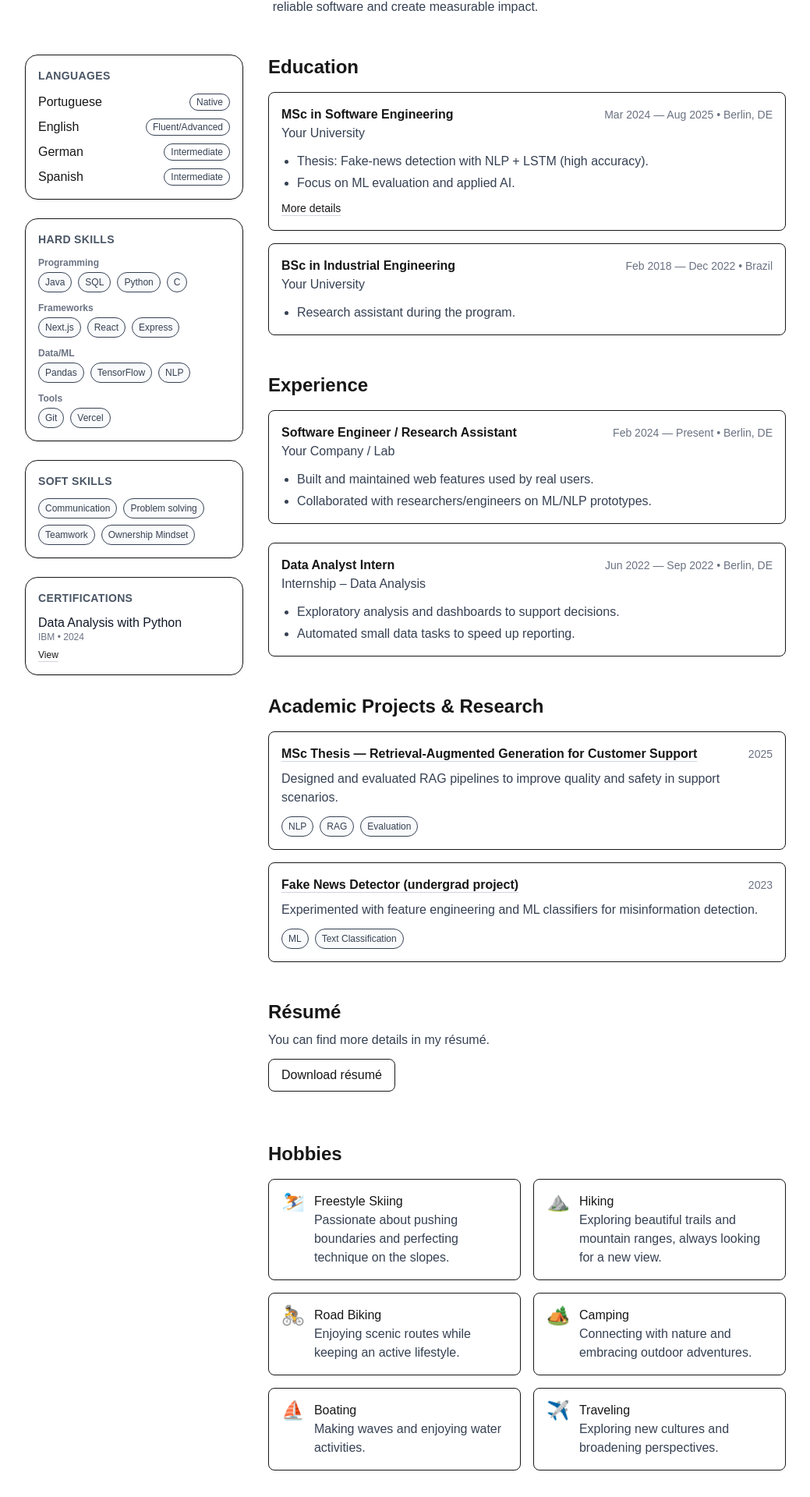
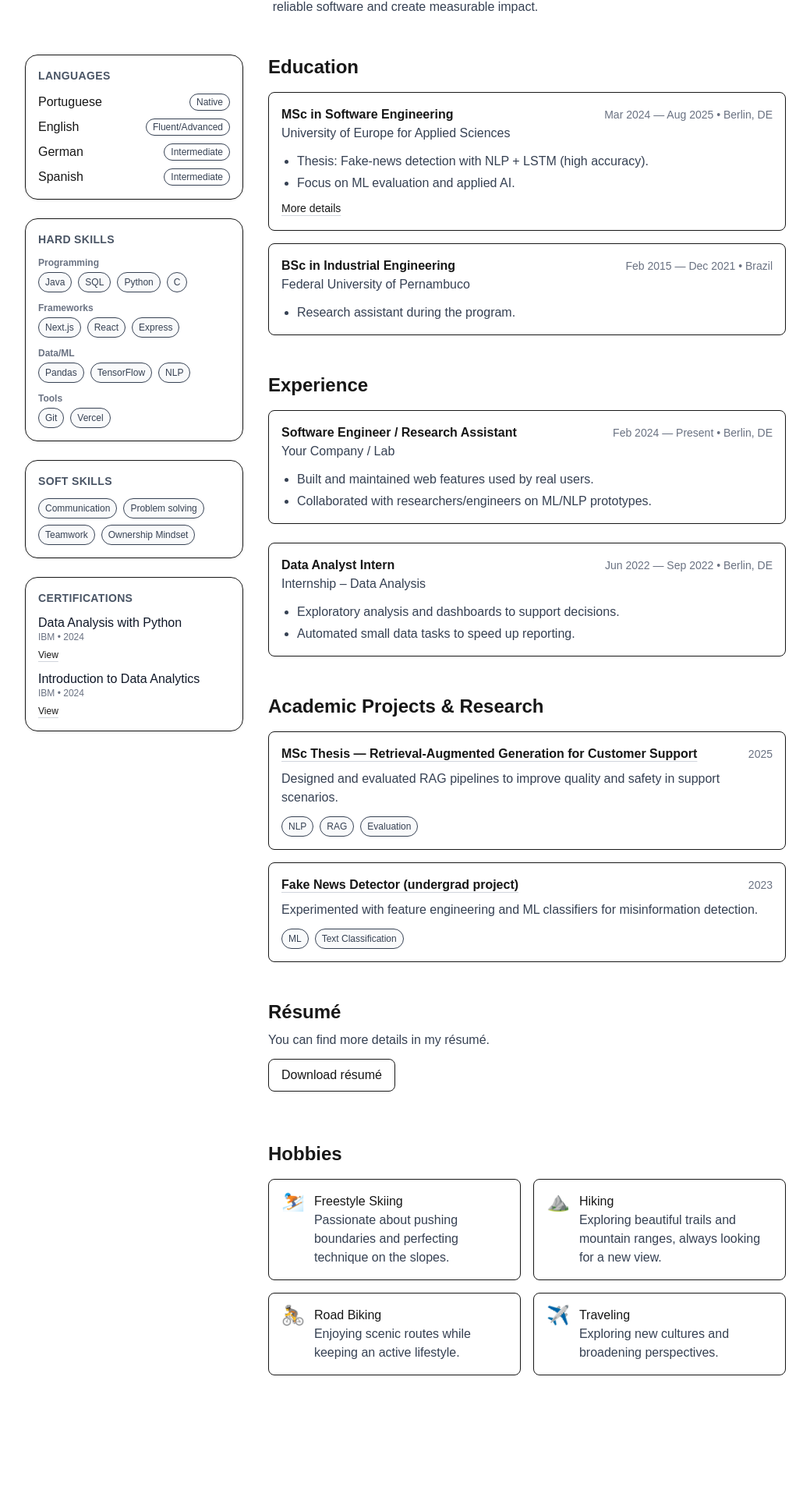
Before and after one commit to EdipoMarques/portfolio, a Next.js app: page /about in a window 1280 px wide. Shown: the part 305-2225 px from the top of the page at 78% size, without its empty margins (120-1159 px from the left). After the commit the page ends 2165 px from the top, so only its background shows below. Built offline with nearby package versions, Linux system fonts and the light colour scheme.

Commit message:
educationnews

```diff
--- a/app/data/education.ts
+++ b/app/data/education.ts
@@ -13,7 +13,7 @@ export type Education = {
 export const education: Education[] = [
   {
     id: "msc",
-    school: "Your University",
+    school: "University of Europe for Applied Sciences",
     degree: "MSc in Software Engineering",
     startISO: "2024-03-01",
     endISO: "2025-08-31",
@@ -26,10 +26,10 @@ export const education: Education[] = [
   },
   {
     id: "bsc",
-    school: "Your University",
+    school: "Federal University of Pernambuco",
     degree: "BSc in Industrial Engineering",
-    startISO: "2018-02-01",
-    endISO: "2022-12-01",
+    startISO: "2015-02-01",
+    endISO: "2021-12-01",
     location: "Brazil",
     highlights: [
       "Research assistant during the program.",
--- a/app/data/hobbies.ts
+++ b/app/data/hobbies.ts
@@ -30,20 +30,6 @@ export const hobbies: Hobby[] = [
     emoji: "🚴",
   },
   {
-    id: "camping",
-    name: "Camping",
-    description:
-      "Connecting with nature and embracing outdoor adventures.",
-    emoji: "🏕️",
-  },
-  {
-    id: "boating",
-    name: "Boating",
-    description:
-      "Making waves and enjoying water activities.",
-    emoji: "⛵",
-  },
-  {
     id: "traveling",
     name: "Traveling",
     description:
--- a/app/data/profile.ts
+++ b/app/data/profile.ts
@@ -49,5 +49,12 @@ export const certifications: Certification[] = [
     year: 2024,
     file: "/certs/ibm-data-practitioner.pdf", // coloque o PDF em /public/certs/
   },
+  {
+    id: "IBM-data",
+    title: "Introduction to Data Analytics",
+    issuer: "IBM",
+    year: 2024,
+    file: "/certs/ibm-analytics-practitioner.pdf", // coloque o PDF em /public/certs/
+  },
   // { id: "coursera-ml", title: "Machine Learning Specialization", issuer: "Coursera/Stanford", year: 2023, file: "/certs/ml-specialization.pdf" },
 ];
```
Also changed, not shown: 1 other file (tests, documents, lock files or other folders).
